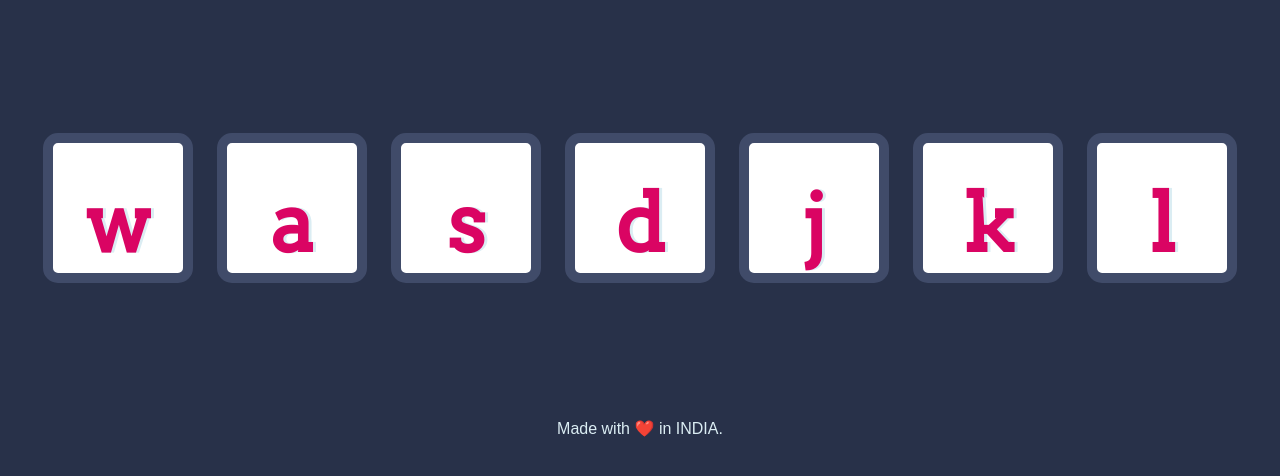
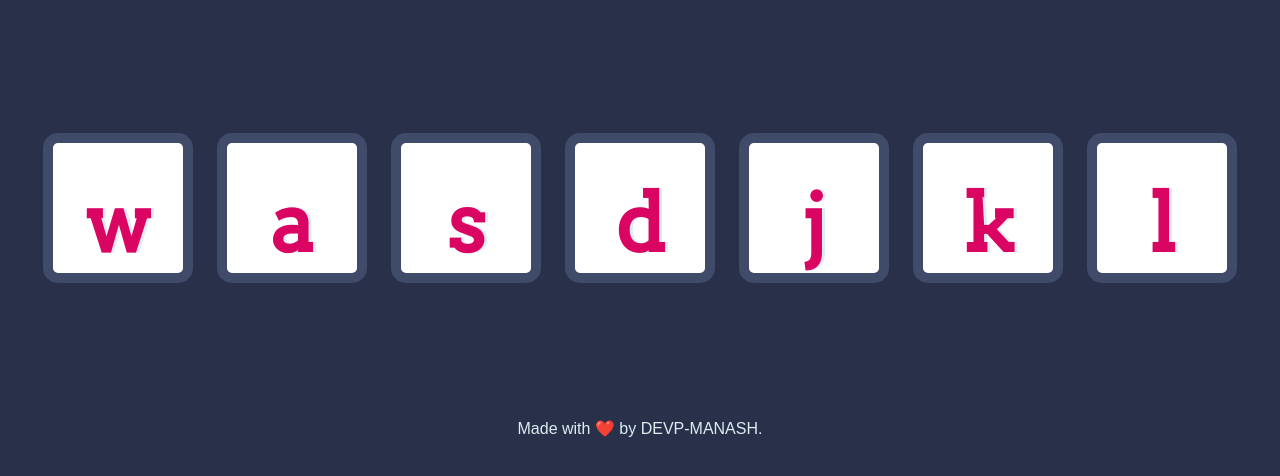
Before and after one commit to developermanash/Drum-kit, a plain HTML site: page index.html in a window 1280 px wide. Shown: the part 156-632 px from the top of the page. Drawn offline with Linux system fonts and the light colour scheme.

Commit message:
Update index.html
Updating the footer.

```diff
--- a/index.html
+++ b/index.html
@@ -23,7 +23,7 @@
   <script src="index.js" charset="utf-8"></script>
 
   <footer>
-    Made with ❤️ in INDIA.
+    Made with ❤️ by DEVP-MANASH.
   </footer>
 </body>
 
```
